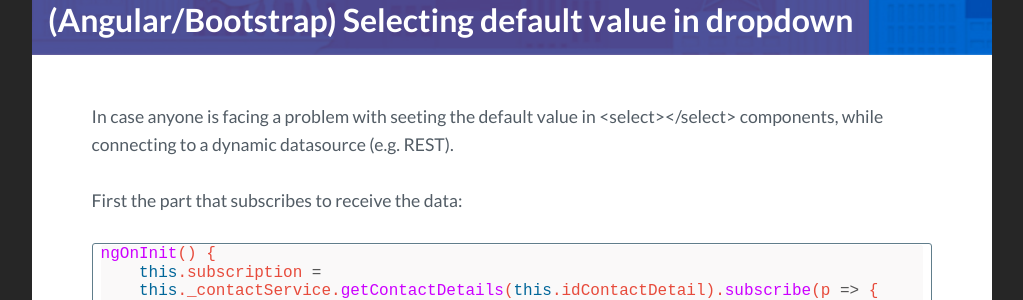
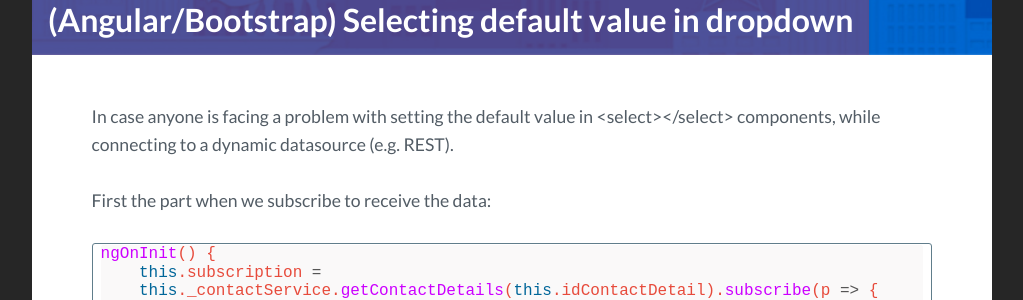
Before and after one commit to rogartur/rogartur.github.io, a Jekyll site: the page built from _posts/2018-06-06-angular2-bootstrap-default-value-dropdown.markdown, in a window 1280 px wide and 900 px high, scrolled down 504 px. Shown: the part 154-454 px from the top of the window, without its empty margins (128-1151 px from the left). Built offline with Jekyll 4.4.1, drawn with Linux system fonts in a browser that asks for light colours.

Commit message:
Update 2018-06-06-angular2-bootstrap-default-value-dropdown.markdown

```diff
--- a/_posts/2018-06-06-angular2-bootstrap-default-value-dropdown.markdown
+++ b/_posts/2018-06-06-angular2-bootstrap-default-value-dropdown.markdown
@@ -6,9 +6,9 @@
 description: Default Select value in model driven forms with dynamic data source
 tag: [Angular, Bootstrap, Typescript]
 ---
-In case anyone is facing a problem with seeting the default value in &lt;select&gt;&lt;/select&gt; components, while connecting to a dynamic datasource (e.g. REST).
+In case anyone is facing a problem with setting the default value in &lt;select&gt;&lt;/select&gt; components, while connecting to a dynamic datasource (e.g. REST).
 
-First the part that subscribes to receive the data:
+First the part when we subscribe to receive the data:
 
 ~~~
 ngOnInit() {
```
